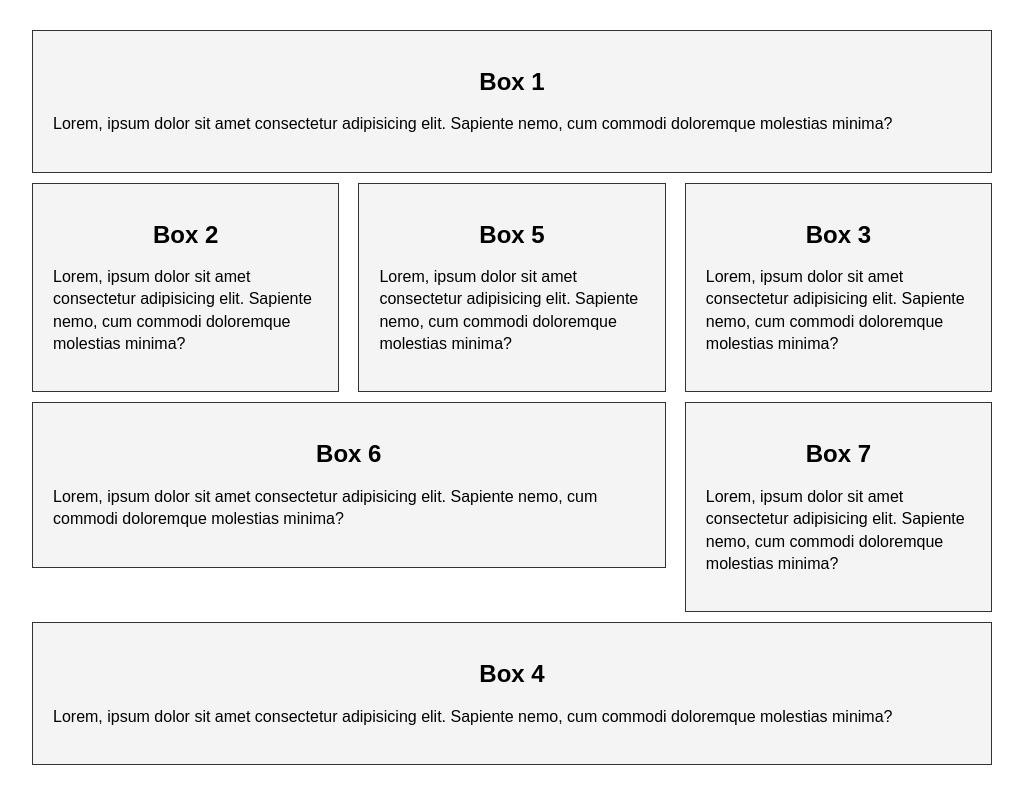
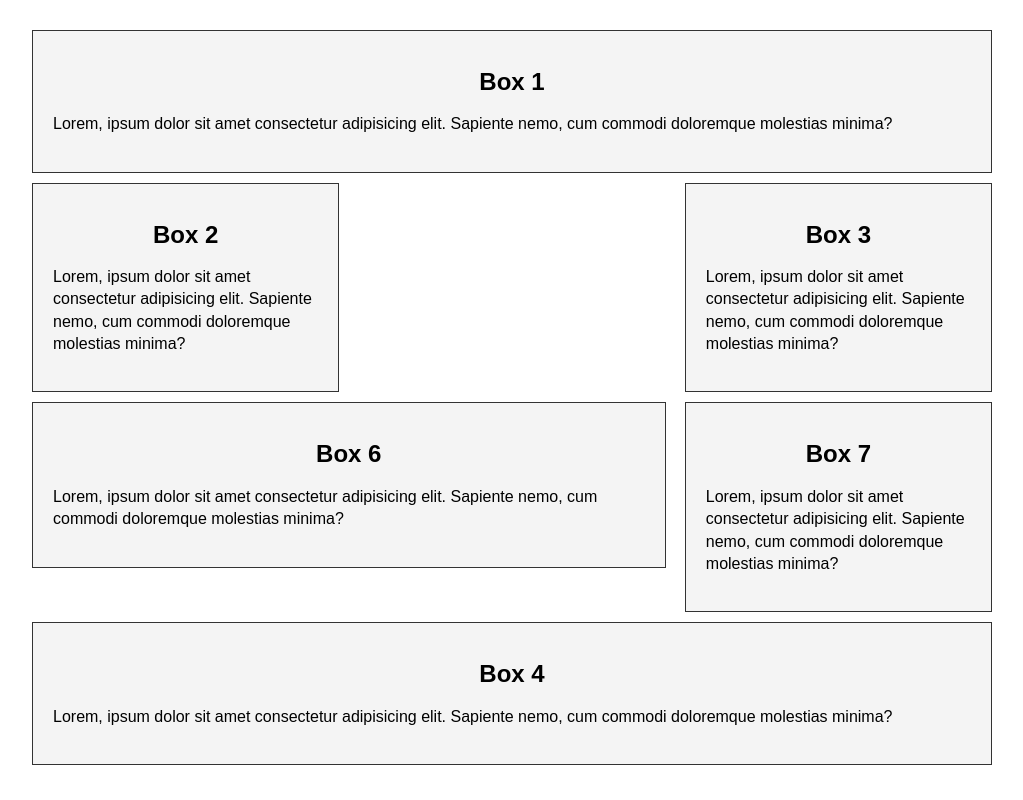
Before and after one commit to Yuuniss/assignment_solution_eunicechamos, a plain HTML site: page position final/index.html in a window 1280 px wide. Shown: the whole page, without its empty margins (128-1151 px from the left). Drawn offline with Linux system fonts and the light colour scheme.

Commit message:
Update index.html

```diff
--- a/position final/index.html
+++ b/position final/index.html
@@ -30,13 +30,7 @@
           nemo, cum commodi doloremque molestias minima?
         </p>
       </article>
-      <article id="box-5" class="box">
-        <h2>Box 5</h2>
-        <p>
-          Lorem, ipsum dolor sit amet consectetur adipisicing elit. Sapiente
-          nemo, cum commodi doloremque molestias minima?
-        </p>
-      </article>
+
       <article id="box-6" class="box">
         <h2>Box 6</h2>
         <p>
```
